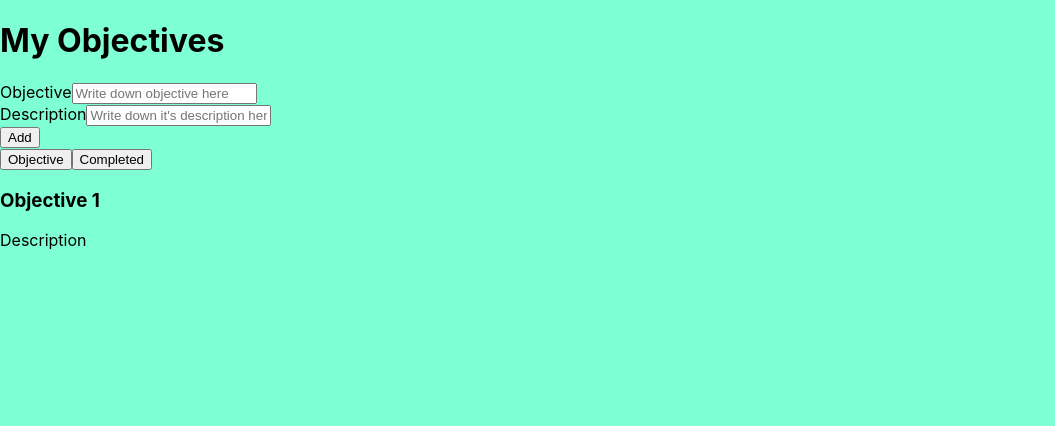
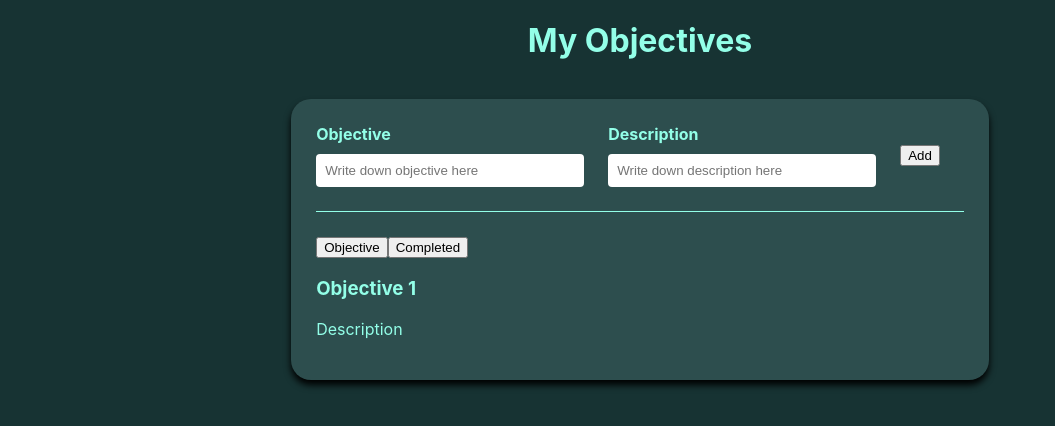
Before and after one commit to mutularyan/MY-OBJECTIVES-APP, a React (Create React App) app in the folder objectivesapp/: page / in a window 1280 px wide. Shown: the top 426 px of the page, without its empty margins (0-1055 px from the left). Built offline with nearby package versions, Linux system fonts and the light colour scheme.

Commit message:
Halfway through styling

```diff
--- a/objectivesapp/src/App.css
+++ b/objectivesapp/src/App.css
@@ -1,9 +1,53 @@
 body{
-  background-color: aquamarine;
+  background-color:#173333;
+  color: #93FFE8 ;
+  overflow: hidden;
+}
+
+h1{
+  text-align: center;
+}
+
+.objectives-wrapper{
+background:#2d4e4e;
+padding: 2%;
+width: fit-content;
+margin-left: auto;
+margin-right: auto;
+margin-top: 3%;
+max-height: 80vh;
+overflow-y: auto;
+box-shadow: 0px 5px 7px black;
+border-radius: 20px;
+}
+
+.objectives-input{
+  display: flex;
+  align-items: center;
+  justify-content: center;
+  border-bottom: 1px solid ;
+  padding-bottom: 24px;
+  margin-bottom: 24px;
+
 }
 
 
-.objectives-wrapper{
+.objectives-input-item{
+  display: flex;
+  flex-direction: column;
+  align-items: flex-start;
+  margin-right: 24px;
+}
 
 
+.objectives-input-item label{
+font-weight: bold;
+margin-bottom: 10px;
 }
+
+.objectives-input-item input{
+  padding: 9px;
+  border-radius: 4px;
+  border: none;
+  width: 250px;
+}
--- a/objectivesapp/src/App.js
+++ b/objectivesapp/src/App.js
@@ -13,7 +13,7 @@ function App() {
             </div>
             <div className='objectives-input-item'>
               <label>Description</label>
-              <input type='text' placeholder="Write down it's description here"/>
+              <input type='text' placeholder="Write down description here"/>
             </div>
             <div className='objectives-input-item'>
               <button type='button' className='primary-button'>Add</button>
```
